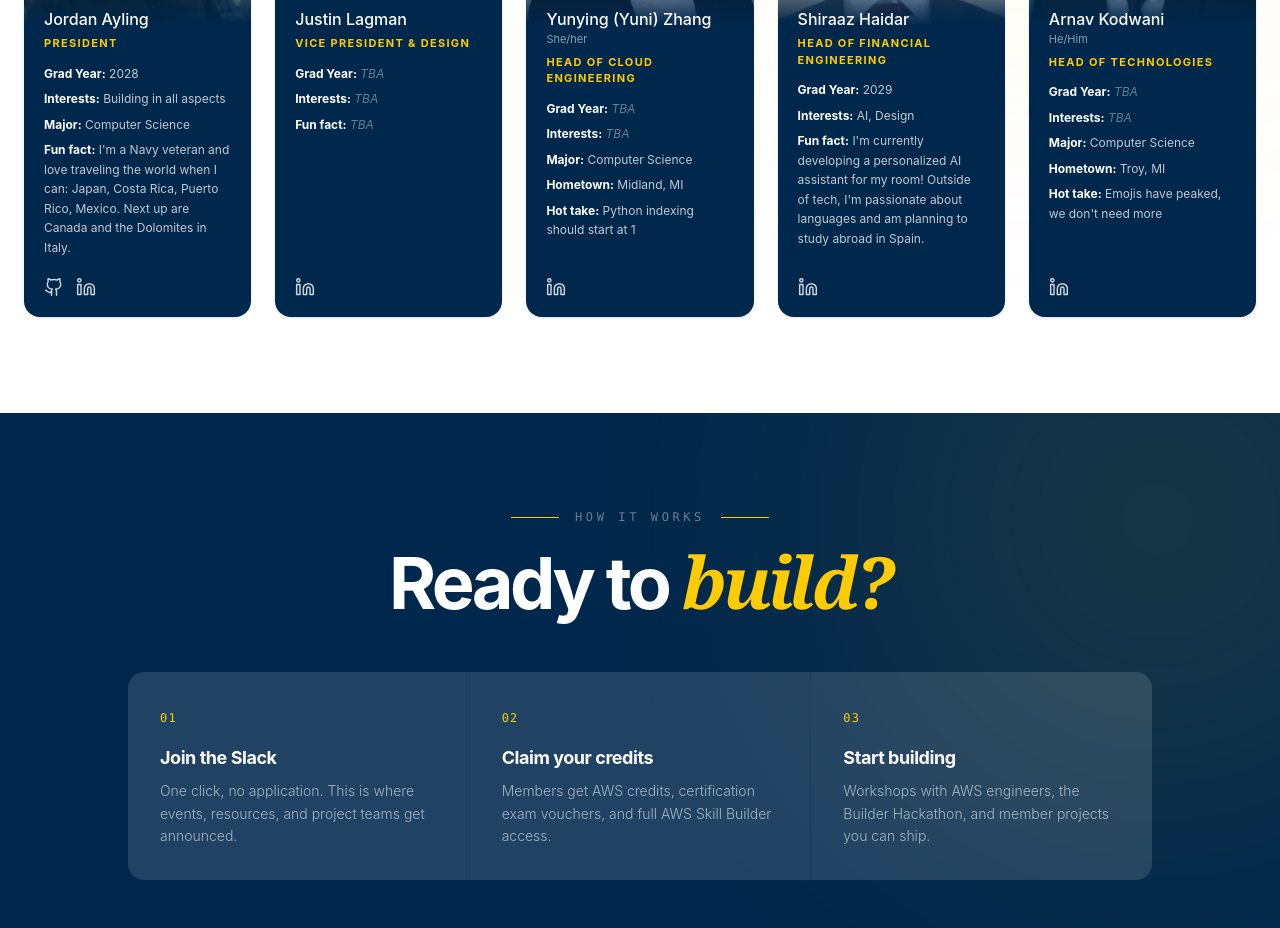
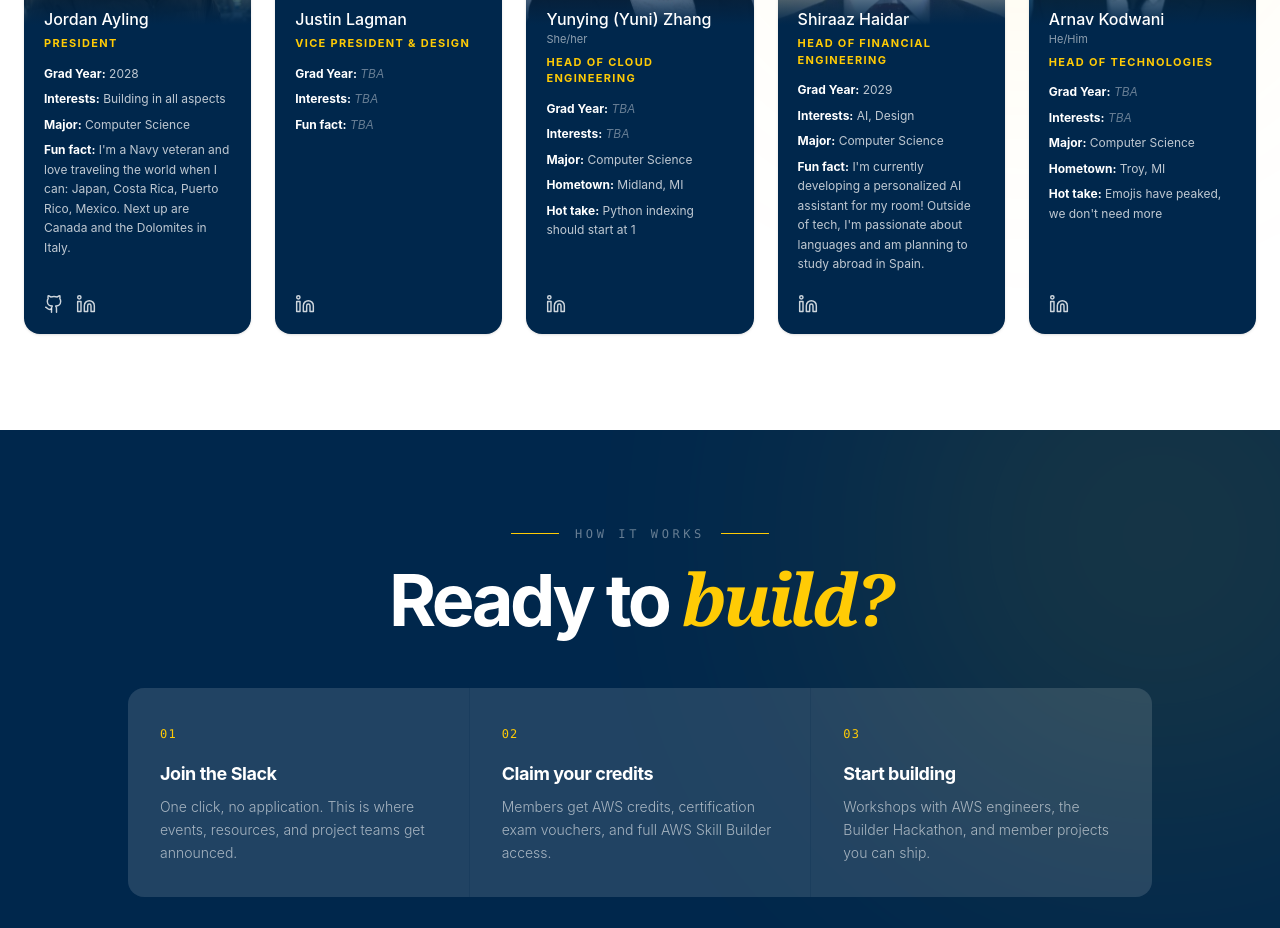
Before and after one commit to AWS-SBG/aws-webpage, a React (Vite) app: page / in a window 1280 px wide. Shown: the part 4540-5468 px from the top of the page. Built offline with nearby package versions, Linux system fonts and the light colour scheme.

Commit message:
Add Shiraaz Haidar's major

```diff
--- a/src/app/components/Projects.tsx
+++ b/src/app/components/Projects.tsx
@@ -73,6 +73,7 @@ const team: TeamMember[] = [
     name: 'Shiraaz Haidar',
     title: 'Head of Financial Engineering',
     gradYear: '2029',
+    major: 'Computer Science',
     interests: ['AI', 'Design'],
     funFact:
       "I'm currently developing a personalized AI assistant for my room! Outside of tech, I'm passionate about languages and am planning to study abroad in Spain.",
```
